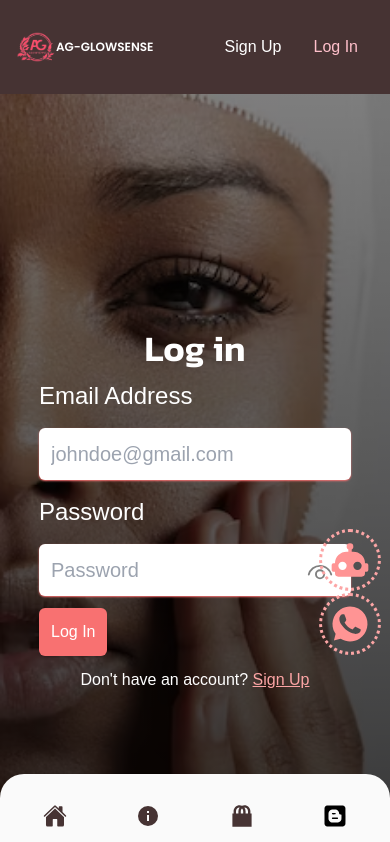
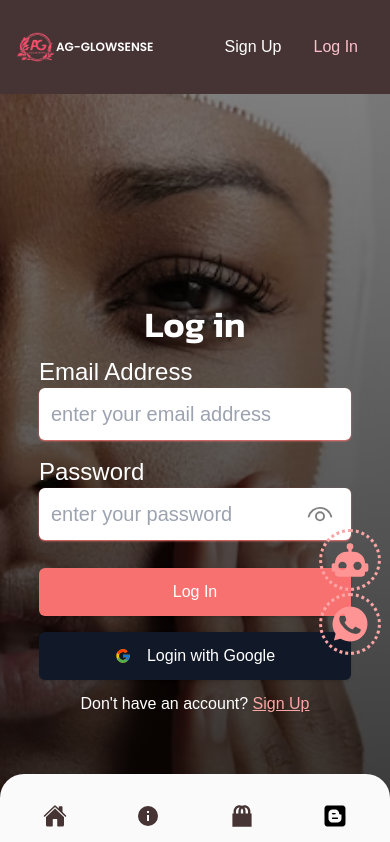
Before and after one commit to moloruntomiwa31/AG-Glowsense, a Vue app: page /login in a window 390 px wide. Shown: the top 842 px of the page. Built offline with nearby package versions, Linux system fonts and the light colour scheme; no server answers; a web font is replaced by a local one.

Commit message:
#added google auth & extra fields for user.

```diff
--- a/src/components/fixed/RegisterForm.vue
+++ b/src/components/fixed/RegisterForm.vue
@@ -1,40 +1,146 @@
 <template>
-    <form class="w-[80%] md:w-[50%]" @submit.prevent="submitForm">
-        <div class="my-3 flex flex-col space-y-4 relative">
-            <label for="" class="text-2xl text-white">Email Address</label>
-            <input type="email" required v-model="emailInput" class="rounded-md text-xl shadow-sm p-3 outline-red-400 shadow-red-400"
-                placeholder="johndoe@gmail.com">
-            <label for="" class="text-2xl text-white">Password</label>
-            <input :type="showPassword ? 'text' : 'password'" required v-model="passwordInput"
-                class="text-xl shadow-sm p-3 outline-red-400 shadow-red-400 rounded-md" placeholder="Password">
-            <img src="../../assets/eye.svg" alt="" class="w-[30px] absolute right-4 top-[75%] cursor-pointer"
-                @click="toggleVisibility" v-if="!showPassword">
-            <img src="../../assets/closedEye.svg" alt="" class="w-[30px] absolute right-4 top-[75%] cursor-pointer"
-                @click="toggleVisibility" v-else>
-        </div>
-    <Button type="submit" class="bg-red-400 p-3 text-white hover:bg-red-500 duration-150">{{ buttonText }}</Button>
-    </form>
+  <form class="w-[80%] md:w-[50%]" @submit.prevent="submitForm">
+    <div class="my-3 grid grid-cols-2 gap-4">
+      <div class="col-span-2 md:col-span-1">
+        <label for="firstName" class="text-2xl text-white">First Name</label>
+        <input
+          id="firstName"
+          type="text"
+          required
+          v-model="firstName"
+          class="rounded-md text-xl shadow-sm p-3 outline-red-400 shadow-red-400 w-full"
+          placeholder="enter your first name"
+        />
+      </div>
+      <div class="col-span-2 md:col-span-1">
+        <label for="lastName" class="text-2xl text-white">Last Name</label>
+        <input
+          id="lastName"
+          type="text"
+          required
+          v-model="lastName"
+          class="rounded-md text-xl shadow-sm p-3 outline-red-400 shadow-red-400 w-full"
+          placeholder="enter your last name"
+        />
+      </div>
+      <div class="col-span-2">
+        <label for="phoneNumber" class="text-2xl text-white"
+          >Phone Number</label
+        >
+        <input
+          id="phoneNumber"
+          type="tel"
+          required
+          v-model="phoneNumber"
+          class="rounded-md text-xl shadow-sm p-3 outline-red-400 shadow-red-400 w-full"
+          placeholder="123-456-7890"
+        />
+      </div>
+      <div class="col-span-2">
+        <label for="email" class="text-2xl text-white">Email Address</label>
+        <input
+          id="email"
+          type="email"
+          required
+          v-model="emailInput"
+          class="rounded-md text-xl shadow-sm p-3 outline-red-400 shadow-red-400 w-full"
+          placeholder="enter your email address"
+        />
+      </div>
+      <div class="col-span-2 relative">
+        <label for="password" class="text-2xl text-white">Password</label>
+        <input
+          id="password"
+          :type="showPassword ? 'text' : 'password'"
+          required
+          v-model="passwordInput"
+          class="text-xl shadow-sm p-3 outline-red-400 shadow-red-400 rounded-md w-full"
+          placeholder="enter your password"
+        />
+        <img
+          src="../../assets/eye.svg"
+          alt="Show Password"
+          class="w-[30px] absolute right-4 top-[70%] transform -translate-y-1/2 cursor-pointer"
+          @click="toggleVisibility"
+          v-if="!showPassword"
+        />
+        <img
+          src="../../assets/closedEye.svg"
+          alt="Hide Password"
+          class="w-[30px] absolute right-4 top-[70%] transform -translate-y-1/2 cursor-pointer"
+          @click="toggleVisibility"
+          v-else
+        />
+      </div>
+    </div>
+    <Button
+      type="submit"
+      class="bg-red-400 p-3 text-white hover:bg-red-500 duration-150 w-full mt-4"
+      >{{ buttonText }}</Button
+    >
+    <Button
+      @click="loginWithGoogle"
+      class="bg-gray-900 p-3 gap-4 flex items-center justify-center text-white hover:bg-gray-700 duration-150 w-full mt-4"
+      ><svg
+        xmlns="http://www.w3.org/2000/svg"
+        width="1em"
+        height="1em"
+        viewBox="0 0 48 48"
+      >
+        <path
+          fill="#ffc107"
+          d="M43.611 20.083H42V20H24v8h11.303c-1.649 4.657-6.08 8-11.303 8c-6.627 0-12-5.373-12-12s5.373-12 12-12c3.059 0 5.842 1.154 7.961 3.039l5.657-5.657C34.046 6.053 29.268 4 24 4C12.955 4 4 12.955 4 24s8.955 20 20 20s20-8.955 20-20c0-1.341-.138-2.65-.389-3.917"
+        />
+        <path
+          fill="#ff3d00"
+          d="m6.306 14.691l6.571 4.819C14.655 15.108 18.961 12 24 12c3.059 0 5.842 1.154 7.961 3.039l5.657-5.657C34.046 6.053 29.268 4 24 4C16.318 4 9.656 8.337 6.306 14.691"
+        />
+        <path
+          fill="#4caf50"
+          d="M24 44c5.166 0 9.86-1.977 13.409-5.192l-6.19-5.238A11.9 11.9 0 0 1 24 36c-5.202 0-9.619-3.317-11.283-7.946l-6.522 5.025C9.505 39.556 16.227 44 24 44"
+        />
+        <path
+          fill="#1976d2"
+          d="M43.611 20.083H42V20H24v8h11.303a12.04 12.04 0 0 1-4.087 5.571l.003-.002l6.19 5.238C36.971 39.205 44 34 44 24c0-1.341-.138-2.65-.389-3.917"
+        /></svg
+      >Signup with Google</Button
+    >
+  </form>
 </template>
 
 <script setup>
-import { ref } from 'vue'
-import Button from './Button.vue';
-const emailInput = ref('')
-const passwordInput = ref('')
-const showPassword = ref(false)
+import { ref } from "vue";
+import Button from "./Button.vue";
+import { useGoogle } from "../../composables/useGoogle";
 
-defineProps(["buttonText"])
+const emailInput = ref("");
+const passwordInput = ref("");
+const firstName = ref("");
+const lastName = ref("");
+const phoneNumber = ref("");
+const showPassword = ref(false);
+const { loginWithGoogle } = useGoogle();
 
-const emit = defineEmits(['submitForm'])
+defineProps(["buttonText"]);
+
+const emit = defineEmits(["submitForm"]);
 const submitForm = () => {
-    emit('submitForm', emailInput.value, passwordInput.value)
-    emailInput.value = ''
-    passwordInput.value = ''
-}
+  emit(
+    "submitForm",
+    emailInput.value,
+    passwordInput.value,
+    firstName.value,
+    lastName.value,
+    phoneNumber.value
+  );
+  emailInput.value = "";
+  passwordInput.value = "";
+  firstName.value = "";
+  lastName.value = "";
+  phoneNumber.value = "";
+};
 
 const toggleVisibility = () => {
-    showPassword.value = !showPassword.value
-}
+  showPassword.value = !showPassword.value;
+};
 </script>
-
-<style scoped></style>
--- /dev/null
+++ b/src/composables/useGoogle.js
@@ -0,0 +1,16 @@
+import { useUserStore } from "../store/user";
+import { useToast } from "../store/toast";
+const { signInWithGoogle } = useUserStore();
+const toast = useToast();
+export const useGoogle = () => {
+  const loginWithGoogle = async () => {
+    try {
+      await signInWithGoogle();
+      router.push("/");
+      toast.addToast("User Logged In", "success");
+    } catch (e) {
+      toast.addToast(e.message.split(":")[1], "error");
+    }
+  };
+  return { loginWithGoogle };
+};
--- a/src/views/LogIn.vue
+++ b/src/views/LogIn.vue
@@ -1,47 +1,132 @@
 <template>
   <div class="flex flex-col justify-center items-center min-h-[100vh] logIn">
     <h1 class="text-4xl font-bold text-white">Log in</h1>
-        <RegisterForm @submitForm="submitForm" :buttonText="buttonText" />
-        <p class="text-white md:text-xl my-3">Don't have an account? <RouterLink to="/signup"
-                class="underline text-red-300">Sign Up</RouterLink>
+    <form class="w-[80%] md:w-[50%]" @submit.prevent="submitForm">
+      <div class="my-3 grid grid-cols-2 gap-4">
+        <div class="col-span-2">
+          <label for="email" class="text-2xl text-white">Email Address</label>
+          <input
+            id="email"
+            type="email"
+            required
+            v-model="emailInput"
+            class="rounded-md text-xl shadow-sm p-3 outline-red-400 shadow-red-400 w-full"
+            placeholder="enter your email address"
+          />
+        </div>
+        <div class="col-span-2 relative">
+          <label for="password" class="text-2xl text-white">Password</label>
+          <input
+            id="password"
+            :type="showPassword ? 'text' : 'password'"
+            required
+            v-model="passwordInput"
+            class="text-xl shadow-sm p-3 outline-red-400 shadow-red-400 rounded-md w-full"
+            placeholder="enter your password"
+          />
+          <img
+            src="../assets/eye.svg"
+            alt="Show Password"
+            class="w-[30px] absolute right-4 top-[70%] transform -translate-y-1/2 cursor-pointer"
+            @click="toggleVisibility"
+            v-if="!showPassword"
+          />
+          <img
+            src="../assets/closedEye.svg"
+            alt="Hide Password"
+            class="w-[30px] absolute right-4 top-[70%] transform -translate-y-1/2 cursor-pointer"
+            @click="toggleVisibility"
+            v-else
+          />
+        </div>
+      </div>
+      <Button
+        @click="submitForm"
+        type="submit"
+        class="bg-red-400 p-3 text-white hover:bg-red-500 duration-150 w-full mt-4"
+        >{{ buttonText }}</Button
+      >
+      <Button
+        @click="loginWithGoogle"
+        class="bg-gray-900 p-3 gap-4 flex items-center justify-center text-white hover:bg-gray-700 duration-150 w-full mt-4"
+        ><svg
+          xmlns="http://www.w3.org/2000/svg"
+          width="1em"
+          height="1em"
+          viewBox="0 0 48 48"
+        >
+          <path
+            fill="#ffc107"
+            d="M43.611 20.083H42V20H24v8h11.303c-1.649 4.657-6.08 8-11.303 8c-6.627 0-12-5.373-12-12s5.373-12 12-12c3.059 0 5.842 1.154 7.961 3.039l5.657-5.657C34.046 6.053 29.268 4 24 4C12.955 4 4 12.955 4 24s8.955 20 20 20s20-8.955 20-20c0-1.341-.138-2.65-.389-3.917"
+          />
+          <path
+            fill="#ff3d00"
+            d="m6.306 14.691l6.571 4.819C14.655 15.108 18.961 12 24 12c3.059 0 5.842 1.154 7.961 3.039l5.657-5.657C34.046 6.053 29.268 4 24 4C16.318 4 9.656 8.337 6.306 14.691"
+          />
+          <path
+            fill="#4caf50"
+            d="M24 44c5.166 0 9.86-1.977 13.409-5.192l-6.19-5.238A11.9 11.9 0 0 1 24 36c-5.202 0-9.619-3.317-11.283-7.946l-6.522 5.025C9.505 39.556 16.227 44 24 44"
+          />
+          <path
+            fill="#1976d2"
+            d="M43.611 20.083H42V20H24v8h11.303a12.04 12.04 0 0 1-4.087 5.571l.003-.002l6.19 5.238C36.971 39.205 44 34 44 24c0-1.341-.138-2.65-.389-3.917"
+          /></svg
+        >Login with Google</Button
+      >
+    </form>
+
+    <p class="text-white md:text-xl my-3">
+      Don't have an account?
+      <RouterLink to="/signup" class="underline text-red-300"
+        >Sign Up</RouterLink
+      >
     </p>
-        <div v-if="error" class="text-red-300 text-xl capitalize">{{ error }}</div>
   </div>
 </template>
 
 <script setup>
-import { ref } from 'vue';
-import { RouterLink } from 'vue-router';
-import { useUserStore } from '../store/user';
-import { useRouter } from 'vue-router';
-import { useToast } from '../store/toast';
-import RegisterForm from '../components/fixed/RegisterForm.vue';
+import { ref } from "vue";
+import { RouterLink } from "vue-router";
+import { useUserStore } from "../store/user";
+import { useRouter } from "vue-router";
+import { useToast } from "../store/toast";
+import { useGoogle } from "../composables/useGoogle";
+import Button from "../components/fixed/Button.vue";
 
-const userData = useUserStore()
-const router = useRouter()
-const buttonText = ref('Log In')
-const error = ref('')
-const toast = useToast()
+const userData = useUserStore();
+const router = useRouter();
+const buttonText = ref("Log In");
+const toast = useToast();
 
+const emailInput = ref("");
+const passwordInput = ref("");
+const showPassword = ref(false);
 
-const submitForm = (email, password) => {
-    logIn(email, password);
-}
+const submitForm = () => {
+  logIn(emailInput.value, passwordInput.value);
+};
 
 const logIn = async (email, password) => {
   try {
     await userData.logIn(email, password);
-        router.push("/")
-        toast.addToast("User Logged In", "success")
+    router.push("/");
+    toast.addToast("User Logged In", "success");
   } catch (e) {
-        error.value = e.message.split(":")[1]
+    toast.addToast(e.message.split(":")[1], "error");
   }
-}
+};
+
+const { loginWithGoogle } = useGoogle();
+
+const toggleVisibility = () => {
+  showPassword.value = !showPassword.value;
+};
 </script>
 
 <style scoped>
 .logIn {
-    background-image: linear-gradient(rgba(0, 0, 0, 0.5), rgba(0, 0, 0, 0.8)), url("../assets/login.avif");
+  background-image: linear-gradient(rgba(0, 0, 0, 0.5), rgba(0, 0, 0, 0.8)),
+    url("../assets/login.avif");
   background-position: left;
   background-size: cover;
   background-repeat: no-repeat;
--- a/src/views/SignUp.vue
+++ b/src/views/SignUp.vue
@@ -2,43 +2,44 @@
   <div class="flex flex-col justify-center items-center min-h-[100vh] signUp">
     <h1 class="text-4xl font-bold text-[#fff]">Sign Up</h1>
     <RegisterForm @submitForm="submitForm" :buttonText="buttonText" />
-        <p class="text-white md:text-xl my-3">Already signned up? <RouterLink to="/login" class="underline text-red-400">Log
-                In</RouterLink>
+    <p class="text-white md:text-xl my-3">
+      Already signned up?
+      <RouterLink to="/login" class="underline text-red-400">Log In</RouterLink>
     </p>
-        <div v-if="error" class="text-red-300 text-xl max-w-[350px]">{{ error }}</div>
   </div>
 </template>
 
 <script setup>
-import { ref } from 'vue';
-import { useUserStore } from '../store/user';
-import { useRouter } from 'vue-router';
-import { RouterLink } from 'vue-router';
-import RegisterForm from '../components/fixed/RegisterForm.vue';
+import { ref } from "vue";
+import { useUserStore } from "../store/user";
+import { useToast } from "../store/toast";
+import { useRouter } from "vue-router";
+import { RouterLink } from "vue-router";
+import RegisterForm from "../components/fixed/RegisterForm.vue";
 
-const userData = useUserStore()
-const router = useRouter()
-const buttonText = ref("Sign Up")
-const error = ref('')
+const userData = useUserStore();
+const toast = useToast();
+const router = useRouter();
+const buttonText = ref("Sign Up");
 
-const submitForm = (email, password) => {
-    signUp(email, password);
+const submitForm = (email, password, firstName, lastName, phoneNumber) => {
+  signUp(email, password, firstName, lastName, phoneNumber);
+};
+
+const signUp = async (email, password, firstName, lastName, phoneNumber) => {
+  try {
+    await userData.signUp(email, password, firstName, lastName, phoneNumber);
+    router.push("/");
+  } catch (e) {
+    toast.addToast(e.message.split(":")[1], "error");
   }
-
-const signUp = async (email, password) => {
-    try {
-        await userData.signUp(email, password);
-        router.push("/")
-    } catch (e) {
-        error.value = e.message.split(":")[1]
-    }
-}
-
+};
 </script>
 
-<style  scoped>
+<style scoped>
 .signUp {
-    background-image: linear-gradient(rgba(0, 0, 0, 0.5), rgba(0, 0, 0, 0.8)), url("../assets/signin.avif");
+  background-image: linear-gradient(rgba(0, 0, 0, 0.5), rgba(0, 0, 0, 0.8)),
+    url("../assets/signin.avif");
   background-position: center;
   background-repeat: no-repeat;
   background-size: cover;
```
Also changed, not shown: src/store/user.js (+49 -10 lines). Lines whose indentation alone changed are shown as unchanged.
